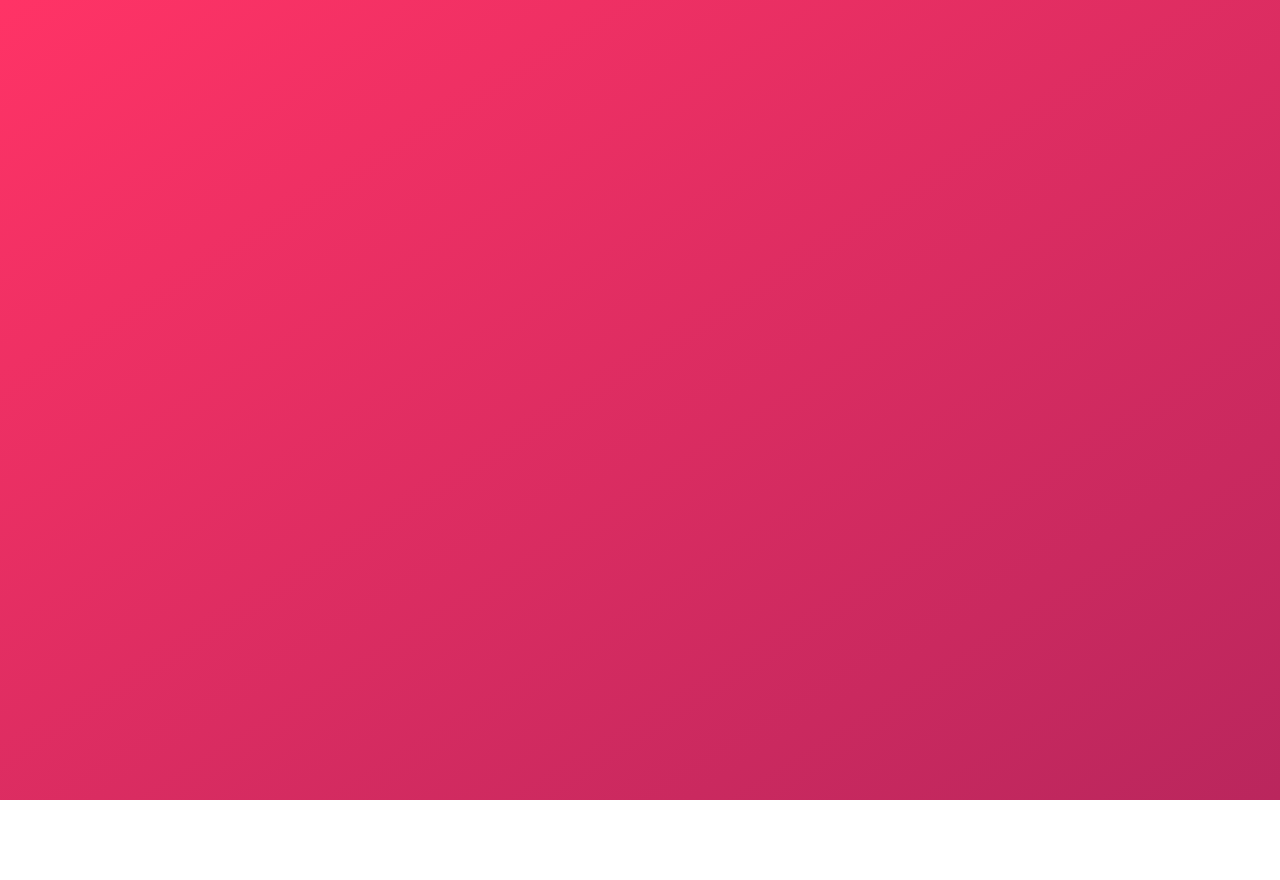
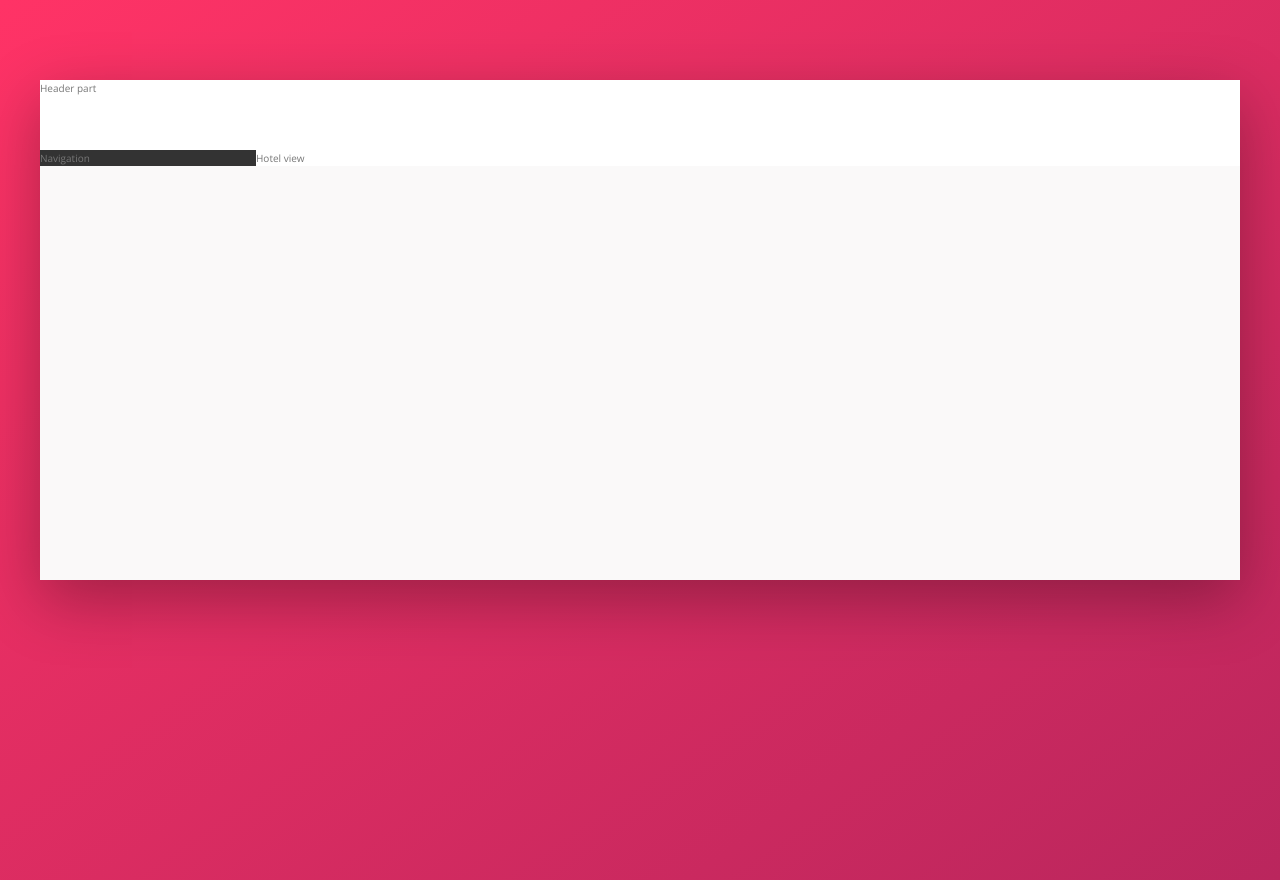
Before and after one commit to rahmat058/Advanced-CSS-Course-Project, a website: page Trillo/index.html in a window 1280 px wide. Before the commit the page ends 800 px from the top, so only its background shows below. Drawn offline with nearby package versions, Linux system fonts and the light colour scheme.

Commit message:
over-out layout building is done

```diff
--- a/Trillo/index.html
+++ b/Trillo/index.html
@@ -11,6 +11,19 @@
 		<title>trillo &mdash; Your all-in-one booking app</title>
 	</head>
 	<body>
+		<div class="container">
+			<header class="header">
+				Header part
+			</header>
 
+			<div class="content">
+				<nav class="sidebar">
+					Navigation
+				</nav>
+				<main class="hotel-view">
+					Hotel view
+				</main>
+			</div>
+		</div>
 	</body>
 </html>
--- a/Trillo/sass/_base.scss
+++ b/Trillo/sass/_base.scss
@@ -3,6 +3,8 @@
   --color-primary: #eb2f64;
   --color-primary-light: #FF3366;
   --color-primary-dark: #BA265D;
+
+  --color-white: #fff;
 
   --color-grey-light-1: #faf9f9;
   --color-grey-light-2: #f4f2f2;
@@ -12,6 +14,8 @@
   --color-grey-dark-1: #333;
   --color-grey-dark-2: #777;
   --color-grey-dark-3: #999;
+
+  --shadow-dark: 0 2rem 6rem rgba(0,0,0,.3);
 }
 
 * {
--- a/Trillo/sass/_layout.scss
+++ b/Trillo/sass/_layout.scss
@@ -0,0 +1,30 @@
+.container {
+  max-width: 120rem;
+  margin: 8rem auto;
+  background-color: var(--color-grey-light-1);
+  box-shadow: var(--shadow-dark);
+
+  min-height: 50rem;
+}
+
+.header {
+  height: 7rem;
+  background-color: var(--color-white);
+  border-bottom: var(--color-grey-light-2);
+}
+
+.content {
+  display: flex;
+}
+
+.sidebar {
+  background-color: var(--color-grey-dark-1);
+
+  flex: 0 0 18%;
+}
+
+.hotel-view {
+  background-color: var(--color-white);
+
+  flex: 1;
+}
```
Also changed, not shown: Trillo/css/style.css. Lines whose indentation alone changed are shown as unchanged.
